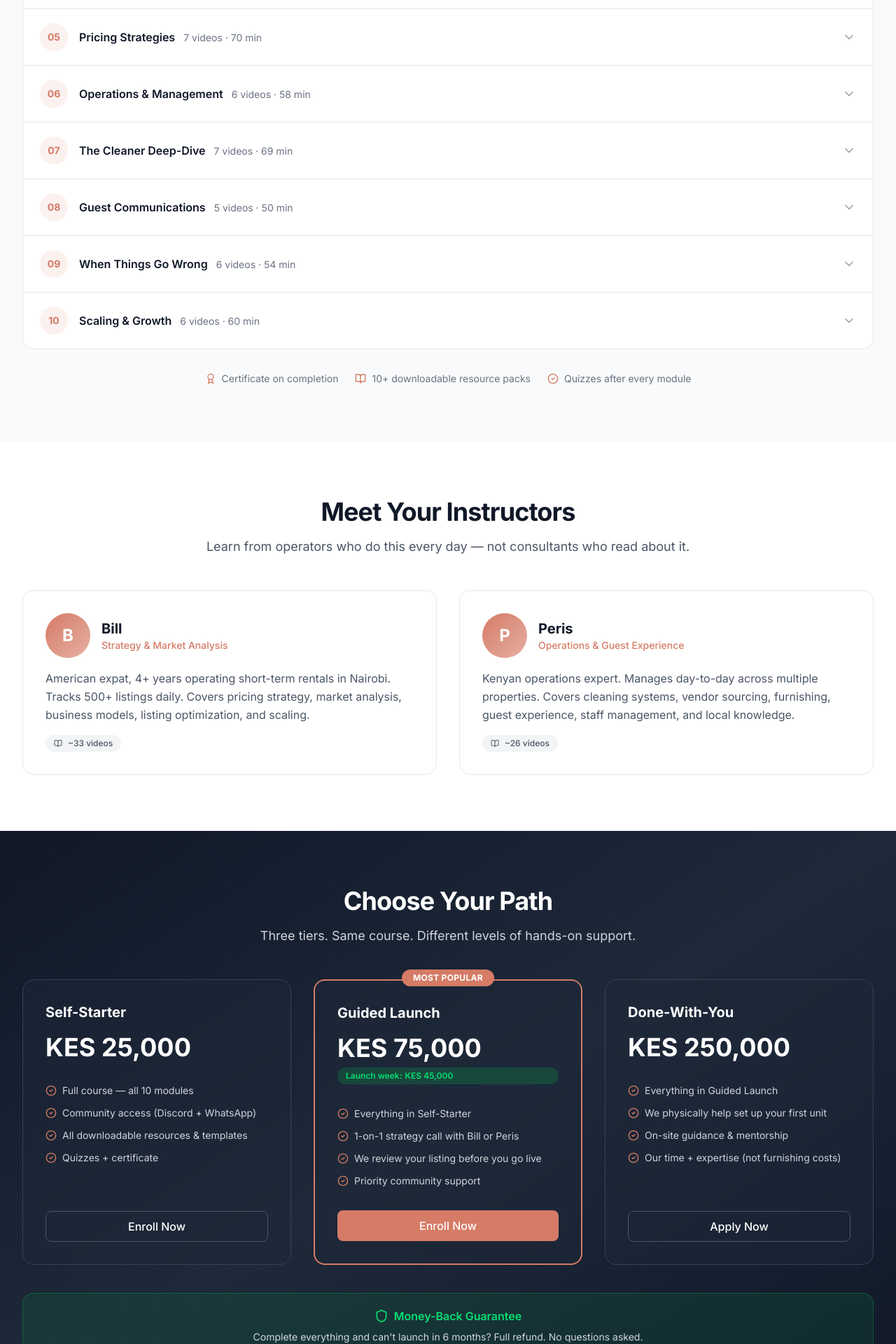
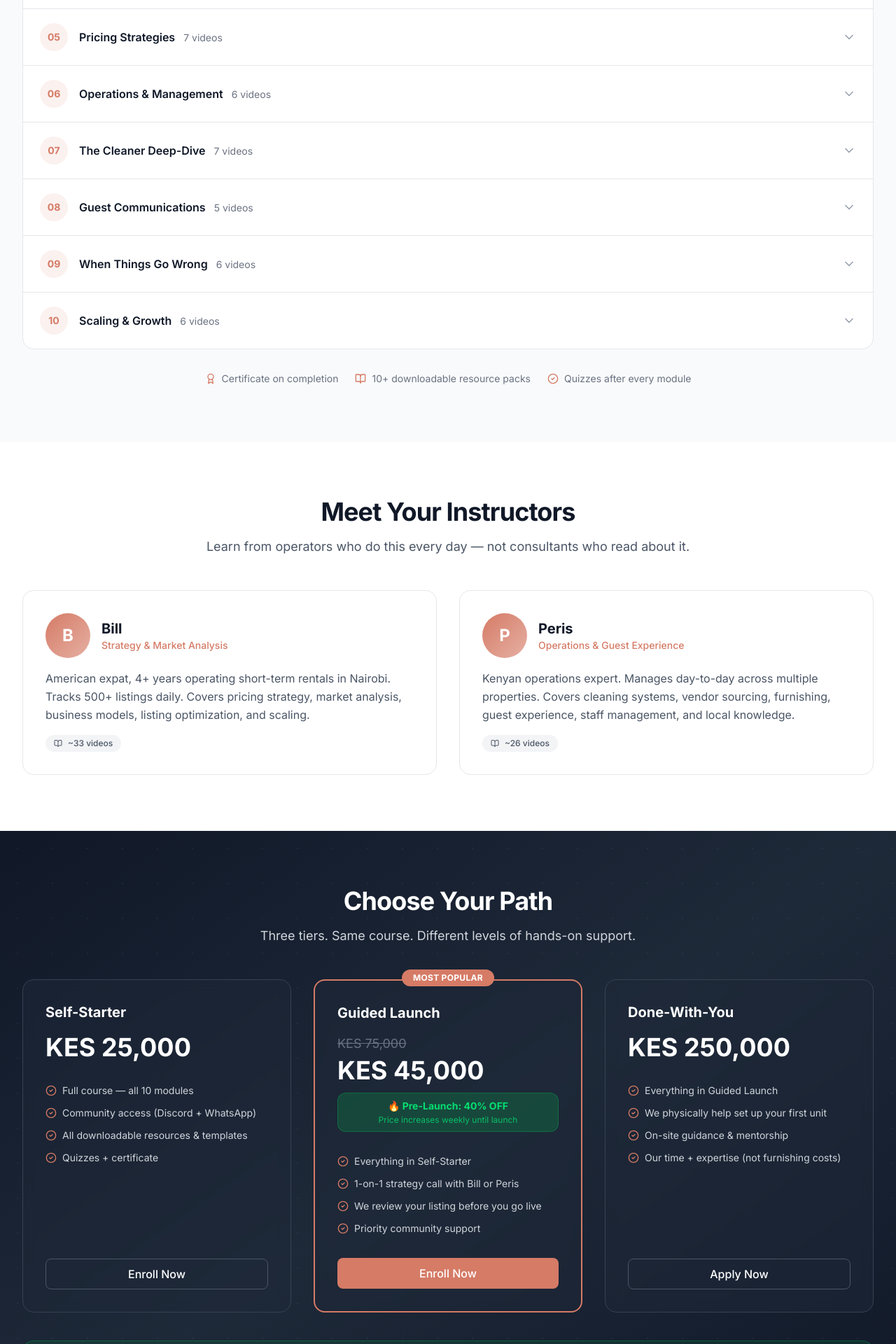
Before and after one commit to elitestaysafrica/website, a Next.js app: page /academy in a window 1280 px wide. Shown: the part 1860-3780 px from the top of the page at 70% size. Built offline with nearby package versions, Linux system fonts and the light colour scheme; no server answers.

Commit message:
fix: remove 'no questions asked', drop module durations, make discount prominent

```diff
--- a/src/app/academy/AcademyClientComponents.tsx
+++ b/src/app/academy/AcademyClientComponents.tsx
@@ -8,70 +8,60 @@ const modules = [
     num: 1,
     title: "Understanding Airbnb & STRs",
     videos: 7,
-    duration: "72 min",
     desc: "How Airbnb works, the Nairobi market, business models (arbitrage vs ownership vs management), and real startup numbers.",
   },
   {
     num: 2,
     title: "Finding the Perfect Unit",
     videos: 7,
-    duration: "76 min",
     desc: "What makes a property profitable, neighborhoods that work, the Rule of 10, running numbers before you sign, and lease negotiation.",
   },
   {
     num: 3,
     title: "Furnishing & Setup",
     videos: 7,
-    duration: "70 min",
     desc: "Design that books, real cost breakdowns, where to buy in Nairobi, the essentials checklist, and the details that get 5 stars.",
   },
   {
     num: 4,
     title: "Creating a Listing That Sells",
     videos: 8,
-    duration: "74 min",
     desc: "Professional photography, staging, writing titles that get clicks, descriptions that convert, and launch pricing strategy.",
   },
   {
     num: 5,
     title: "Pricing Strategies",
     videos: 7,
-    duration: "70 min",
     desc: "Airbnb's algorithm, base pricing, seasonal patterns in Nairobi, dynamic pricing tools, and when to raise or drop rates.",
   },
   {
     num: 6,
     title: "Operations & Management",
     videos: 6,
-    duration: "58 min",
     desc: "Building your team, check-in systems, maintenance schedules, inventory management, house manuals, and SOPs.",
   },
   {
     num: 7,
     title: "The Cleaner Deep-Dive",
     videos: 7,
-    duration: "69 min",
     desc: "Finding and training cleaners, the ESA cleaning system walkthrough, quality control, and when to retrain or fire.",
   },
   {
     num: 8,
     title: "Guest Communications",
     videos: 5,
-    duration: "50 min",
     desc: "The full guest journey, message templates, converting inquiries, getting 5-star reviews, and handling difficult guests.",
   },
   {
     num: 9,
     title: "When Things Go Wrong",
     videos: 6,
-    duration: "54 min",
     desc: "Bad reviews, cancellations, property damage, guest emergencies, legal issues, and cash flow crunches.",
   },
   {
     num: 10,
     title: "Scaling & Growth",
     videos: 6,
-    duration: "60 min",
     desc: "When to add your second unit, systems that scale, multi-platform expansion, building a management company, and KRA compliance.",
   },
 ]
@@ -94,7 +84,7 @@ export function ModuleAccordion() {
               <div>
                 <span className="font-semibold text-gray-900">{mod.title}</span>
                 <span className="ml-3 text-sm text-gray-500">
-                  {mod.videos} videos · {mod.duration}
+                  {mod.videos} videos
                 </span>
               </div>
             </div>
--- a/src/app/academy/page.tsx
+++ b/src/app/academy/page.tsx
@@ -33,7 +33,7 @@ const faqs = [
   },
   {
     q: "Can I get a refund?",
-    a: "Yes. Complete all modules and implement the system. If you can't launch within 6 months, we refund 100%. No questions asked.",
+    a: "Yes. Complete all modules and show us you implemented the system. If it still didn't work, we'll first try to help you fix it. If we can't get you launched within 6 months of enrollment, you get a full refund.",
   },
   {
     q: "What's the difference between Guided Launch and Done-With-You?",
@@ -311,12 +311,18 @@ export default function AcademyPage() {
               </div>
               <h3 className="text-xl font-bold text-white">Guided Launch</h3>
               <div className="mt-4">
-                <span className="text-4xl font-bold text-white">
+                <span className="text-lg text-gray-500 line-through">
                   <Price amount={75000} />
                 </span>
+                <div className="mt-1">
+                  <span className="text-4xl font-bold text-white">
+                    <Price amount={45000} />
+                  </span>
+                </div>
               </div>
-              <div className="mt-2 inline-flex items-center gap-1 rounded-full bg-green-500/20 px-3 py-1 text-xs font-semibold text-green-400">
-                Launch week: <Price amount={45000} />
+              <div className="mt-3 rounded-lg bg-green-500/20 border border-green-500/30 px-4 py-2 text-center">
+                <div className="text-sm font-bold text-green-400">🔥 Pre-Launch: 40% OFF</div>
+                <div className="text-xs text-green-400/80 mt-0.5">Price increases weekly until launch</div>
               </div>
               <ul className="mt-8 space-y-3 flex-1">
                 {[
@@ -381,7 +387,7 @@ export default function AcademyPage() {
               </div>
               <p className="mt-2 text-sm text-gray-300">
                 Complete everything and can&apos;t launch in 6 months? Full
-                refund. No questions asked.
+                refund.
               </p>
             </div>
           </div>
@@ -399,7 +405,7 @@ export default function AcademyPage() {
             <p className="mt-6 text-lg text-gray-600 leading-relaxed">
               Complete all modules, implement what you learn, and if you
               can&apos;t launch a profitable Airbnb within 6 months — we&apos;ll
-              refund 100% of your course fee. No questions asked.
+              refund 100% of your course fee — just show us you put in the work.
             </p>
             <p className="mt-4 text-gray-500">
               We&apos;re that confident in the system because we use it
```
